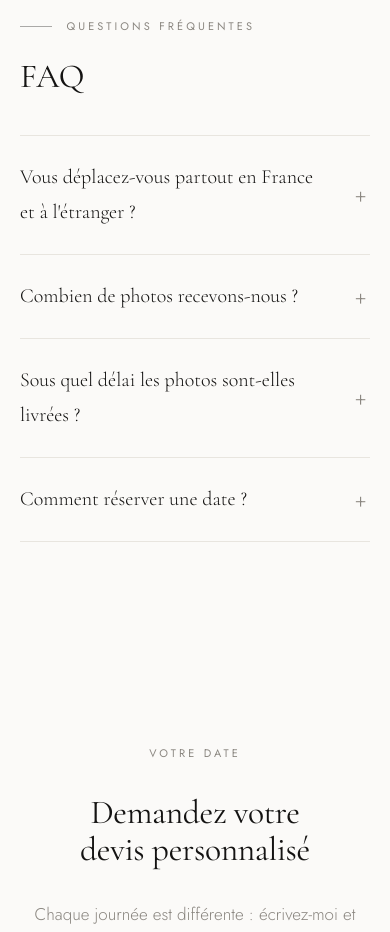
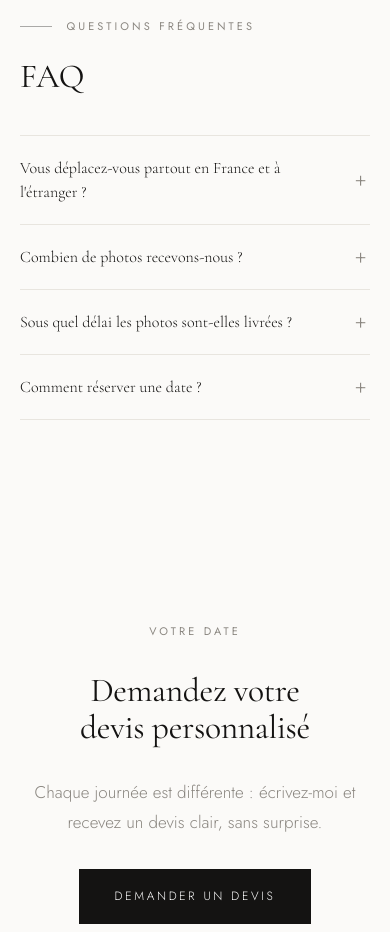
Before and after one commit to jokswed/Jokswed-Site, a Next.js app in the folder jokswed/: page /tarifs in a window 390 px wide. Shown: the part 4960-5892 px from the top of the page. Built offline with nearby package versions, Linux system fonts and the light colour scheme.

Commit message:
Update globals.css

```diff
--- a/jokswed/app/globals.css
+++ b/jokswed/app/globals.css
@@ -1414,3 +1414,32 @@ button:hover .photo img {
     transition: none;
   }
 }
+
+/* ===== Fix FAQ mobile ===== */
+
+@media (max-width: 768px) {
+
+  .faq {
+    display: block !important;
+    width: 100%;
+    max-width: 100%;
+  }
+
+  .faq details {
+    display: block;
+    width: 100%;
+  }
+
+  .faq summary {
+    font-size: 1rem;
+    line-height: 1.5;
+    padding: 1.25rem 2rem 1.25rem 0;
+  }
+
+  .faq details p {
+    font-size: .95rem;
+    line-height: 1.7;
+    max-width: 100%;
+  }
+
+}
```
